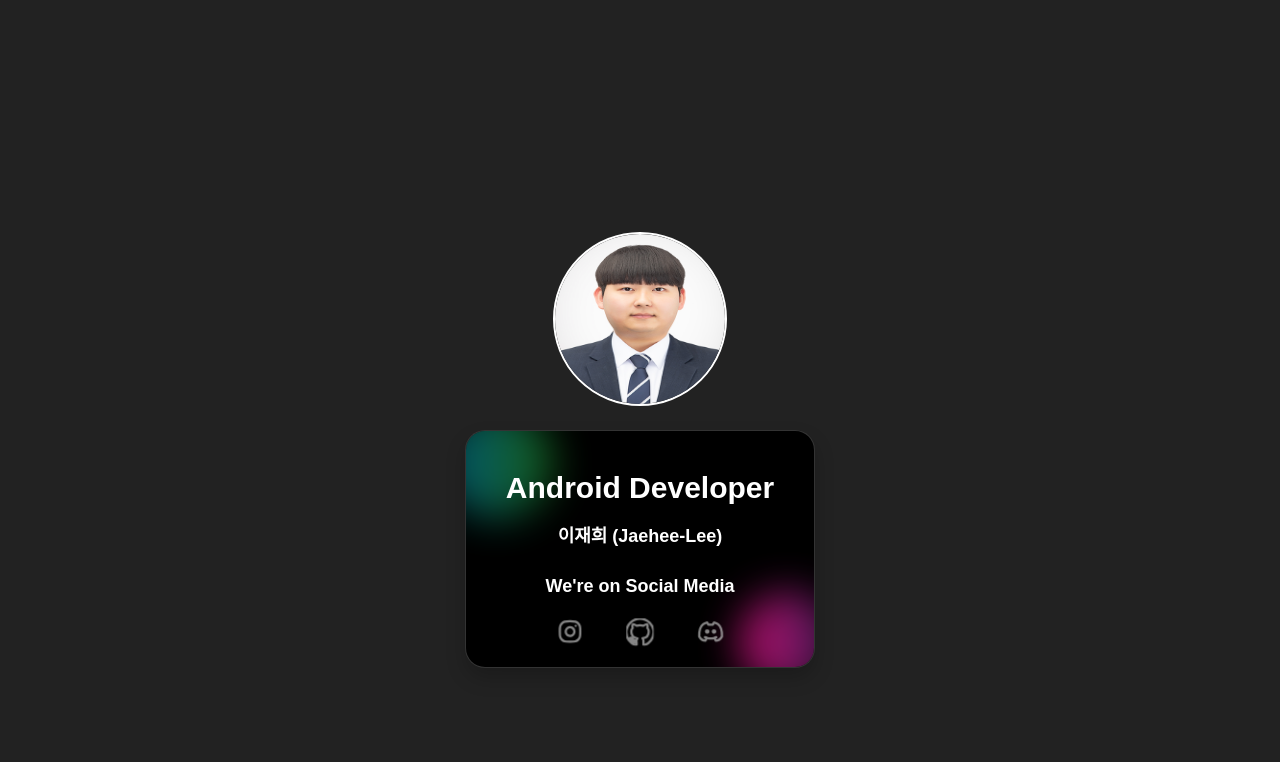
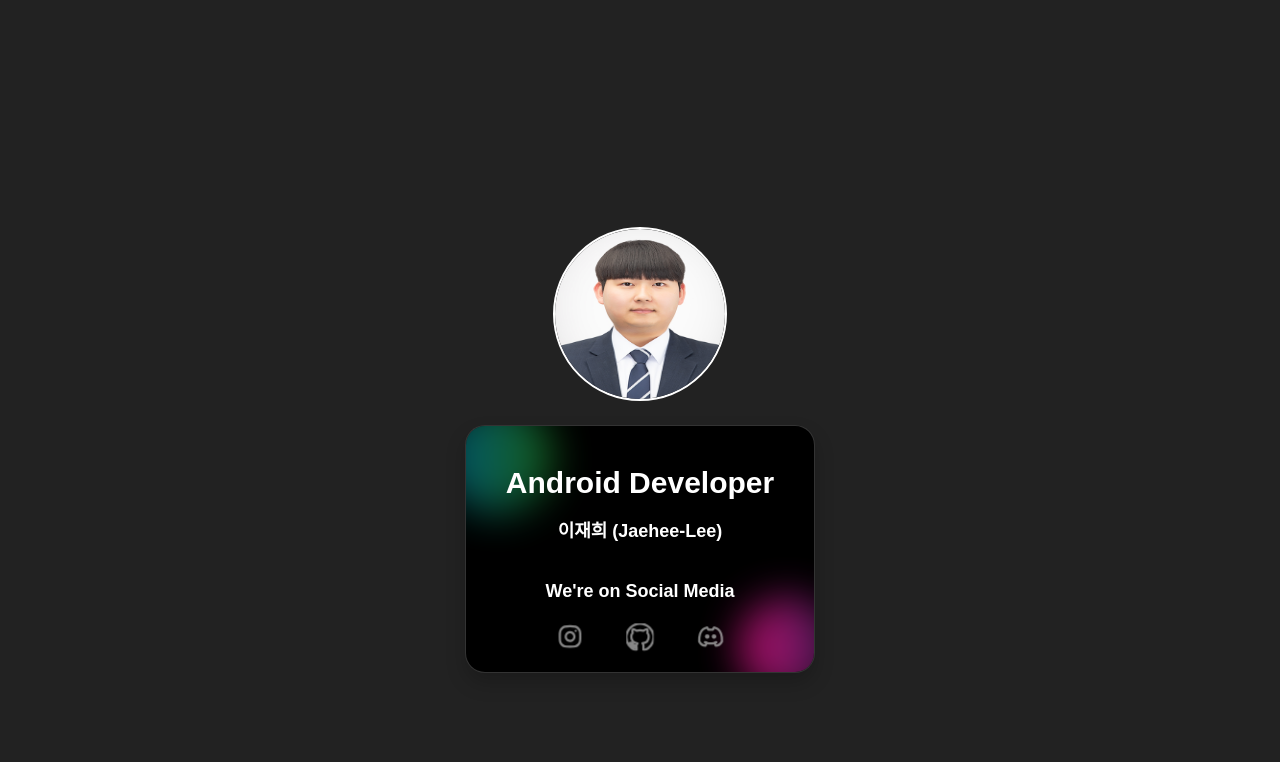
Before and after one commit to EJ-pro/EJ-pro.github.io, a Jekyll site: the page built from index.html, in a window 1280 px wide. Shown: the top 762 px of the page. Built offline with Jekyll 4.4.1, drawn with Linux system fonts in a browser that asks for light colours; nearby versions of some CDN libraries; comment, search, counter and statistics services are not loaded.

Commit message:
모바일 적용 수정

```diff
--- a/_includes/nav.html
+++ b/_includes/nav.html
@@ -6,7 +6,7 @@
         <div>
             <div class="card_social" style="padding: 30px; background-color: black;">
               <div class="heading" style="font-size: 30px;">Android Developer</div>
-              <div class="heading" style="margin-bottom: 10px;">이재희 (Jaehee-Lee)</div>
+              <div class="heading" style="margin-bottom: 20px;">이재희 (Jaehee-Lee)</div>
               <div class="heading">We're on Social Media</div>
               <div class="icons" style="margin-bottom: -20px;">
                 <a href="https://www.instagram.com/ej__pro/" class="instagram">
```
